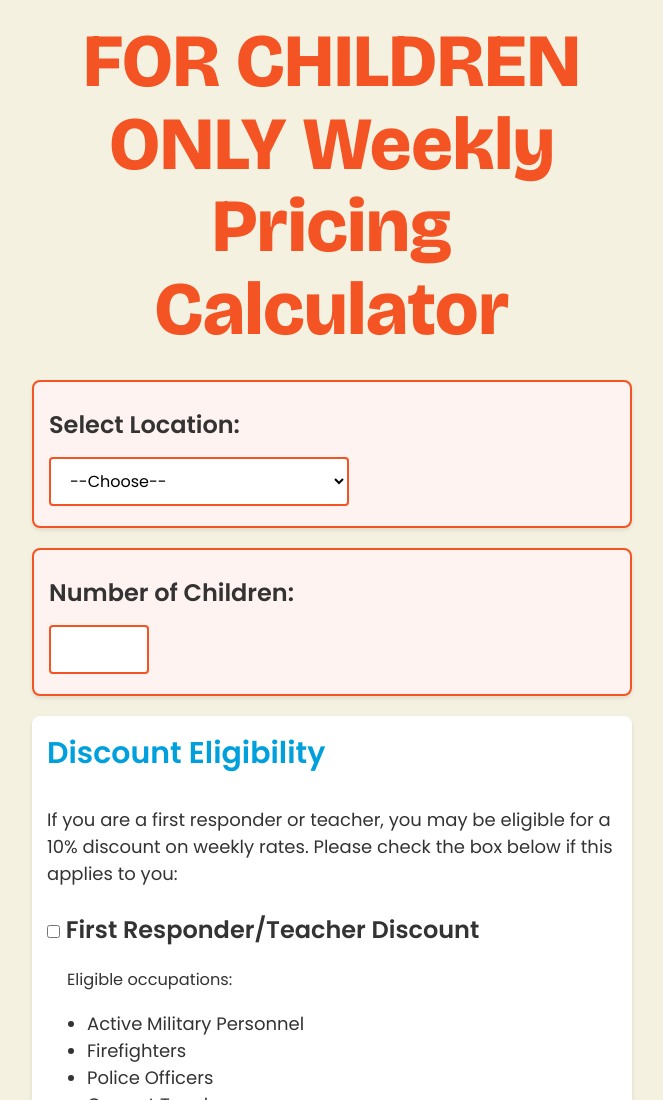
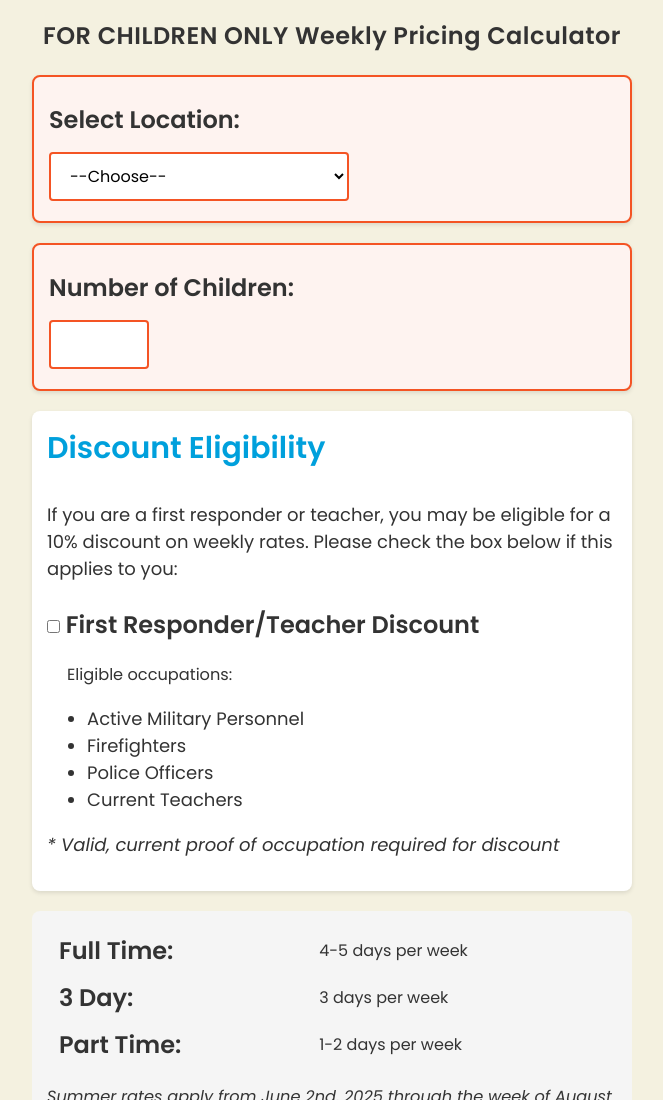
Before and after one commit to forchildrenonly/pricingcalculator, a plain HTML site: page index.html in a window 1280 px wide. Shown: the top 1100 px of the page, without its empty margins (308-971 px from the left). Drawn offline with nearby package versions, Linux system fonts and the light colour scheme.

Commit message:
Refactored typography in index.html by changing header styles, including font family, weight, size, and color for improved readability and consistency.

```diff
--- a/index.html
+++ b/index.html
@@ -26,13 +26,14 @@
     }
 
     h1 {
-      font-family: var(--font-header);
-      font-weight: 800;
-      font-size: 75px;
-      color: var(--fco-orange);
+      font-family: var(--font-body);
+      font-weight: 600;
+      font-size: 24px;
+      color: var(--fco-dark);
       text-align: center;
-      margin-bottom: 30px;
-      line-height: 1.1;
+      margin-bottom: 24px;
+      line-height: 1.3;
+      letter-spacing: 0.02em;
     }
 
     .child-section {
@@ -258,7 +259,7 @@
       }
 
       h1 {
-        font-size: 42px;
+        font-size: 20px;
       }
 
       h2 {
```
